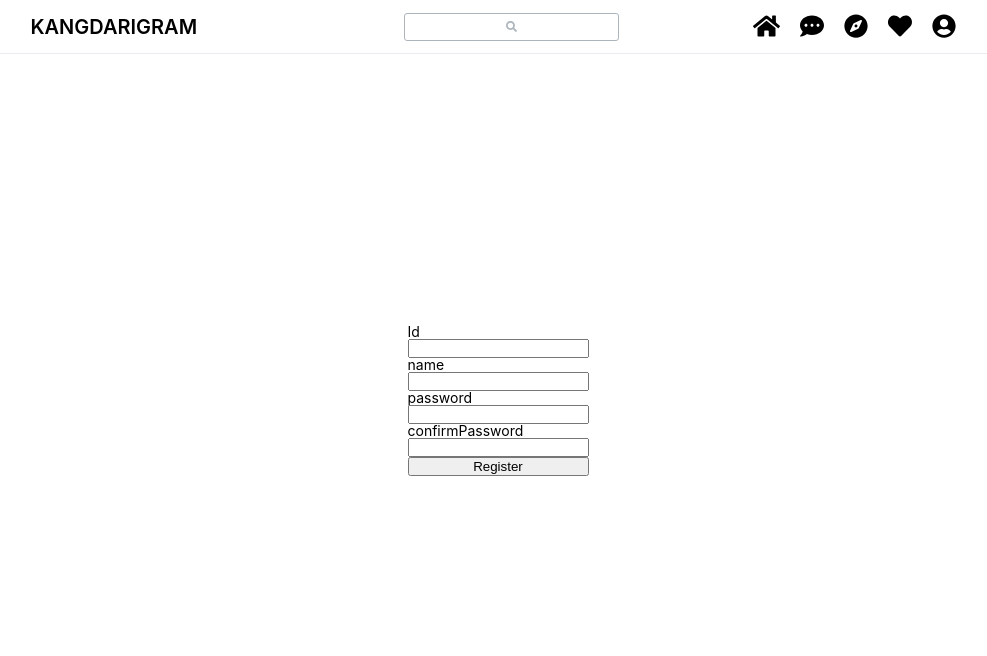
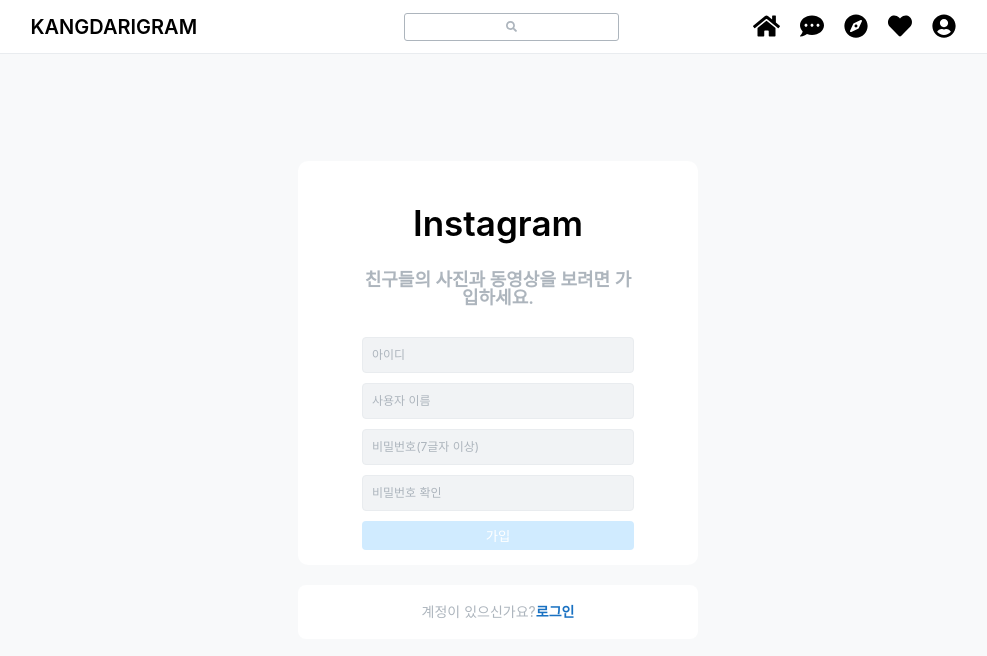
Before and after one commit to kangdari/Kangdarigram, a React (Create React App) app in the folder client/: page /register in a window 1280 px wide. Shown: the top 656 px of the page, without its empty margins (142-1129 px from the left). Built offline with nearby package versions, Linux system fonts and the light colour scheme; no server answers.

Commit message:
:pencil2: Add Register event, Error Message [Frontend] RegisterPage 컴포넌트 회원가입 이벤트 등록 및 예외 처리, 에러 메시지 추가 [Backend] 회원가입 에러 메시지 수정

```diff
--- a/client/src/components/pages/LoginPage/LoginPage.js
+++ b/client/src/components/pages/LoginPage/LoginPage.js
@@ -1,9 +1,8 @@
 import React, { useState, useEffect } from 'react';
 import styled from 'styled-components';
-import { withRouter } from 'react-router-dom';
+import { withRouter, NavLink } from 'react-router-dom';
 import { useDispatch, useSelector } from 'react-redux';
 import { loginUser, authCheck } from '../../../_actions/user_action';
-import { NavLink } from 'react-router-dom';
 import palette from '../../../utils/palette';
 
 const LoginPage = ({ history }) => {
--- a/client/src/components/pages/RegisterPage/RegisterPage.js
+++ b/client/src/components/pages/RegisterPage/RegisterPage.js
@@ -1,9 +1,10 @@
 import React, { useState, useEffect } from 'react';
 import styled from 'styled-components';
-import { withRouter } from 'react-router-dom';
+import { withRouter, NavLink } from 'react-router-dom';
 
 import { useDispatch, useSelector } from 'react-redux';
 import { registerUser } from '../../../_actions/user_action';
+import palette from '../../../utils/palette';
 
 const RegisterPage = ({ history }) => {
   const dispatch = useDispatch();
@@ -12,6 +13,9 @@
   const [password, setPassword] = useState('');
   const [error, setError] = useState('');
   const [confirmPassword, setConfirmPassword] = useState('');
+  const [registerBtn, setRegisterBtn] = useState(true); // 가입 버튼 활성화 설정
+  const [showPassword, setShowPassword] = useState(false); // 비밀번호 숨기기 / 보여주기
+
   const { register, userError } = useSelector((state) => ({
     register: state.user.register,
     userError: state.user.userError,
@@ -36,13 +40,13 @@
   const IdHandler = (e) => {
     setId(e.target.value);
   };
-  const nameHandler = (e) => {
+  const NameHandler = (e) => {
     setName(e.target.value);
   };
-  const passwordHandler = (e) => {
+  const PasswordHandler = (e) => {
     setPassword(e.target.value);
   };
-  const confirmPasswordHandler = (e) => {
+  const ConfirmPasswordHandler = (e) => {
     setConfirmPassword(e.target.value);
   };
 
@@ -61,41 +65,212 @@
     dispatch(registerUser({ id, name, password, confirmPassword }));
   };
 
+  // 비밀번호 표기 / 숨기기
+  const onShowPassword = () => {
+    showPassword ? setShowPassword(false) : setShowPassword(true);
+  };
+
+  const onCheckHandler = () => {
+    if (id.length >= 1 && password.length >= 7 && name.length >= 1 && confirmPassword.length >= 1) {
+      setRegisterBtn(false);
+    } else {
+      setRegisterBtn(true);
+    }
+  };
+
   return (
     <ReisgerContainer>
-      <form className='registerForm' onSubmit={onSumbitHandler}>
-        <label>Id</label>
-        <input type='id' name='id' value={id} onChange={IdHandler} />
-        <label>name</label>
-        <input type='text' name='name' value={name} onChange={nameHandler} />
-        <label>password</label>
-        <input type='password' name='password' value={password} onChange={passwordHandler} />
-        <label>confirmPassword</label>
-        <input
-          type='password'
-          name='confirmPassword'
-          value={confirmPassword}
-          onChange={confirmPasswordHandler}
-        />
-        {error ? <div>{error}</div> : ''}
+      <div className='register_form_box'>
+        <h1 className='title'>Instagram</h1>
+        <form className='register_form' onSubmit={onSumbitHandler}>
+          <span className='message'>친구들의 사진과 동영상을 보려면 가입하세요.</span>
 
-        <button type='submit'>Register</button>
-      </form>
+          <div className='input_box'>
+            <input type='text' value={id} onChange={IdHandler} onKeyUp={onCheckHandler} required />
+            <div className='placeholder'>아이디</div>
+          </div>
+
+          <div className='input_box'>
+            <input
+              type='text'
+              value={name}
+              onChange={NameHandler}
+              onKeyUp={onCheckHandler}
+              required
+            />
+            <div className='placeholder'>사용자 이름</div>
+          </div>
+
+          <div className='input_box'>
+            <input
+              type={showPassword ? 'text' : 'password'}
+              value={password}
+              onChange={PasswordHandler}
+              onKeyUp={onCheckHandler}
+              required
+            />
+            <div className='placeholder'>비밀번호(7글자 이상)</div>
+            <div className='show_password' onClick={onShowPassword}>
+              {showPassword ? '숨기기' : '비밀번호 표시'}
+            </div>
+          </div>
+
+          <div className='input_box'>
+            <input
+              type='password'
+              value={confirmPassword}
+              onChange={ConfirmPasswordHandler}
+              onKeyUp={onCheckHandler}
+              required
+            />
+            <div className='placeholder'>비밀번호 확인</div>
+          </div>
+
+          <button className='register_btn' type='submit' disabled={registerBtn}>
+            가입
+          </button>
+          {error ? <ErrorMessage>{error}</ErrorMessage> : null}
+        </form>
+      </div>
+
+      <div className='login_box'>
+        <span>계정이 있으신가요?</span>
+        <NavLink to='/login'>로그인</NavLink>
+      </div>
     </ReisgerContainer>
   );
 };
 
 export default withRouter(RegisterPage);
 
+const ErrorMessage = styled.div`
+  color: red;
+  margin: 15px 0 10px;
+  font-weight: 600;
+`;
+
 const ReisgerContainer = styled.div`
-  width: 100%;
-  height: 100vh;
+  min-height: 100vh;
   display: flex;
+  flex-direction: column;
   justify-content: center;
   align-items: center;
+  background: ${palette.gray[0]};
+  font-size: 14px;
 
-  .registerForm {
+  .register_form_box {
     display: flex;
     flex-direction: column;
+    max-width: 400px;
+    min-width: 400px;
+    background: #fff;
+    padding: 15px 30px;
+    border-radius: 10px;
+  }
+
+  .title {
+    font-size: 35px;
+    font-weight: 600;
+    margin: 30px 0;
+    text-align: center;
+  }
+
+  .register_form_box .register_form {
+    display: flex;
+    flex-direction: column;
+    align-items: center;
+  }
+
+  .register_form_box .register_form .message {
+    margin: 0 30px 30px 30px;
+    color: #adb5bd;
+    font-weight: 600;
+    font-size: 18px;
+    text-align: center;
+  }
+
+  .input_box {
+    width: 80%;
+    display: flex;
+    flex-direction: column;
+    align-items: center;
+    position: relative;
+  }
+
+  .input_box input {
+    width: 100%;
+    padding: 10px 0 1px 8px;
+    height: 36px;
+    background-color: #f1f3f5;
+    border: 1px solid #e9ecef;
+    border-radius: 4px;
+    margin-bottom: 10px;
+    outline: none;
+  }
+
+  .input_box .placeholder {
+    position: absolute;
+    top: 0;
+    left: 10px;
+    line-height: 36px;
+    font-size: 12px;
+    color: #adb5bd;
+    user-select: none;
+    pointer-events: none;
+    transition: all 0.05s linear;
+  }
+
+  .input_box .show_password {
+    position: absolute;
+    top: 0;
+    right: 10px;
+    line-height: 36px;
+    font-weight: 600;
+    visibility: hidden;
+    cursor: pointer;
+    user-select: none;
+  }
+
+  .input_box input:valid ~ .placeholder {
+    top: -8px;
+    font-size: 8px;
+  }
+
+  .input_box input:valid ~ .show_password {
+    opacity: 1;
+    pointer-events: auto;
+    visibility: visible;
+  }
+
+  .register_btn {
+    width: 80%;
+    color: #fff;
+    background: #228be6;
+    border: none;
+    padding: 5px 9px;
+    border-radius: 4px;
+    cursor: pointer;
+    outline: none;
+  }
+
+  .register_btn:disabled {
+    background: #d0ebff;
+    pointer-events: none;
+  }
+
+  .login_box {
+    margin-top: 20px;
+    max-width: 400px;
+    min-width: 400px;
+    background: #fff;
+    padding: 20px 40px;
+    text-align: center;
+    color: #adb5bd;
+    border-radius: 8px;
+  }
+
+  .login_box a {
+    color: #1971c2;
+    font-weight: 600;
   }
 `;
```
Also changed, not shown: 1 other file (tests, documents, lock files or other folders).
